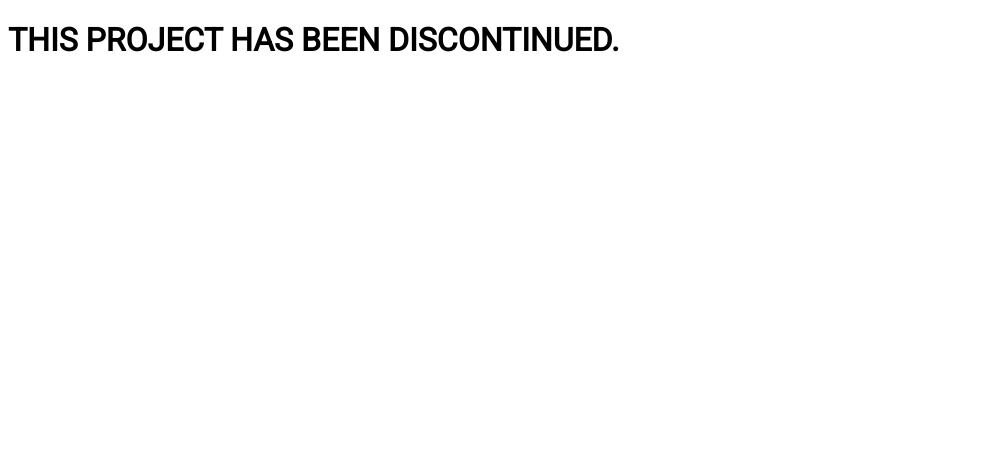
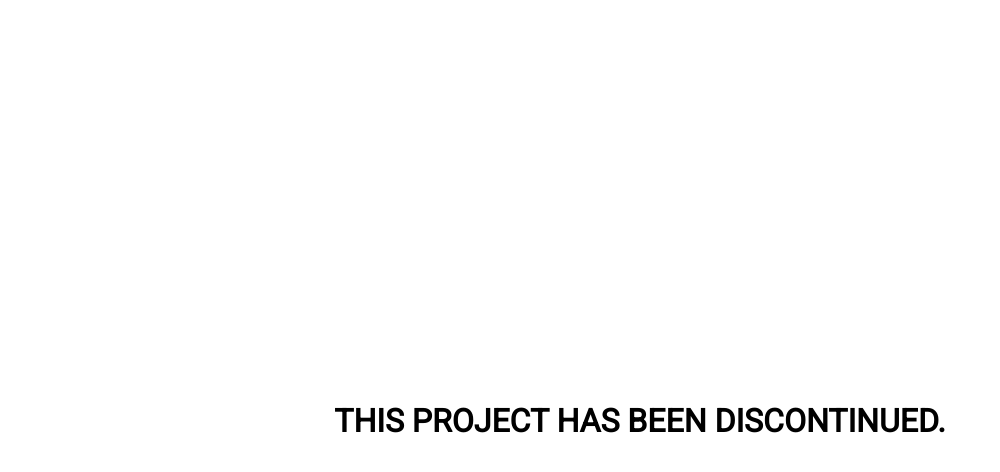
Before and after one commit to bessos/bessos.github.io, a plain HTML site: page index.html in a window 1280 px wide. Shown: the whole page, without its empty margins (0-1000 px from the left). Drawn offline with Linux system fonts and the light colour scheme.

Commit message:
Reapply tranform

```diff
--- a/index.html
+++ b/index.html
@@ -25,8 +25,11 @@
 h1 {
 	text-decoration: bold;
 	font-family: 'Roboto', sans-serif;
+	position: absolute;
+	text-align: center;
 	top: 50%;
 	left: 50%;
+	transform: translate(-50%, -50%);
 }
 
 </style>
```
